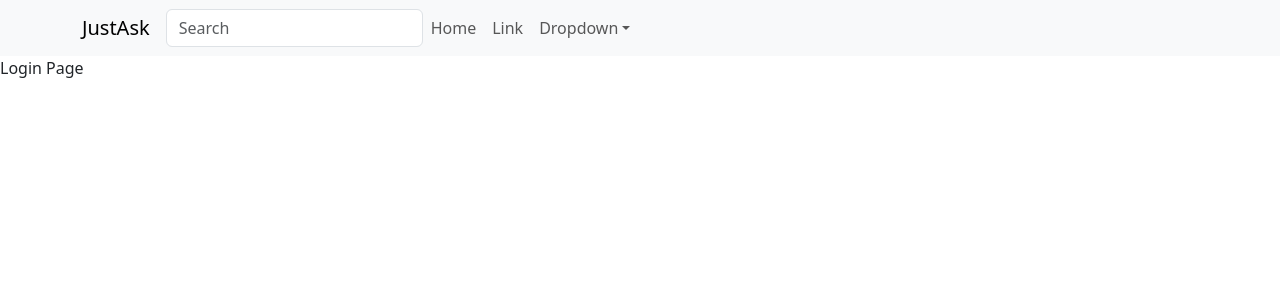
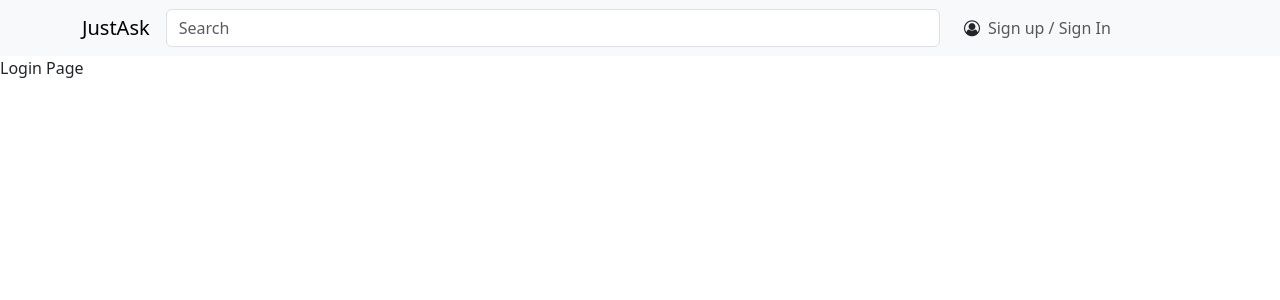
Before and after one commit to AkankshShigwan/ecommerce-website, a React (Create React App) app in the folder justask_frontend/: page /LoginPage in a window 1280 px wide. Shown: the top 300 px of the page. Built offline with nearby package versions, Linux system fonts and the light colour scheme.

Commit message:
header changes

```diff
--- a/justask_frontend/package.json
+++ b/justask_frontend/package.json
@@ -5,6 +5,7 @@
   "dependencies": {
     "bootstrap": "^5.3.3",
     "cra-template": "1.2.0",
+    "font-awesome": "^4.7.0",
     "justask_frontend": "file:",
     "react": "^19.0.0",
     "react-bootstrap": "^2.10.9",
--- a/justask_frontend/src/components/header.js
+++ b/justask_frontend/src/components/header.js
@@ -14,33 +14,22 @@ function header() {
             <Container>
                 <Navbar.Brand href="#home">JustAsk</Navbar.Brand>
                 <Navbar.Toggle aria-controls="basic-navbar-nav" />
-                <Navbar.Collapse id="basic-navbar-nav">
-                    <Form inline>
-                        <Row>
-                            <Col xs="auto">
+                <Navbar.Collapse className="justify-content-end">
+                    <div className='col-12 d-flex'>
+                        <Form className='col-lg-9'>
                             <Form.Control
                                 type="text"
                                 placeholder="Search"
                                 className=" mr-sm-2"
                             />
-                            </Col>
-                        </Row>
                         </Form>
-                    <Nav className="me-auto">
-                        <Nav.Link href="#home">Home</Nav.Link>
-                        <Nav.Link href="#link">Link</Nav.Link>
-                        <NavDropdown title="Dropdown" id="basic-nav-dropdown">
-                            <NavDropdown.Item href="#action/3.1">Action</NavDropdown.Item>
-                            <NavDropdown.Item href="#action/3.2">
-                                Another action
-                            </NavDropdown.Item>
-                            <NavDropdown.Item href="#action/3.3">Something</NavDropdown.Item>
-                            <NavDropdown.Divider />
-                            <NavDropdown.Item href="#action/3.4">
-                                Separated link
-                            </NavDropdown.Item>
-                        </NavDropdown>
-                    </Nav>
+                        <div className='col-lg-3 px-4 my-auto'>
+                            <i class="fa fa-user-circle-o" aria-hidden="true"></i>
+                            <Navbar.Text className='px-2'>
+                                Sign up / Sign In
+                            </Navbar.Text>
+                        </div>
+                    </div>
                 </Navbar.Collapse>
             </Container>
         </Navbar>
--- a/justask_frontend/src/index.js
+++ b/justask_frontend/src/index.js
@@ -3,6 +3,8 @@ import ReactDOM from 'react-dom/client';
 import './index.css';
 import App from './App';
 import 'bootstrap/dist/css/bootstrap.min.css';
+import "../node_modules/font-awesome/css/font-awesome.min.css";
+import "font-awesome/css/font-awesome.min.css";
 
 const root = ReactDOM.createRoot(document.getElementById('root'));
 root.render(
```
Lines whose indentation alone changed are shown as unchanged.
